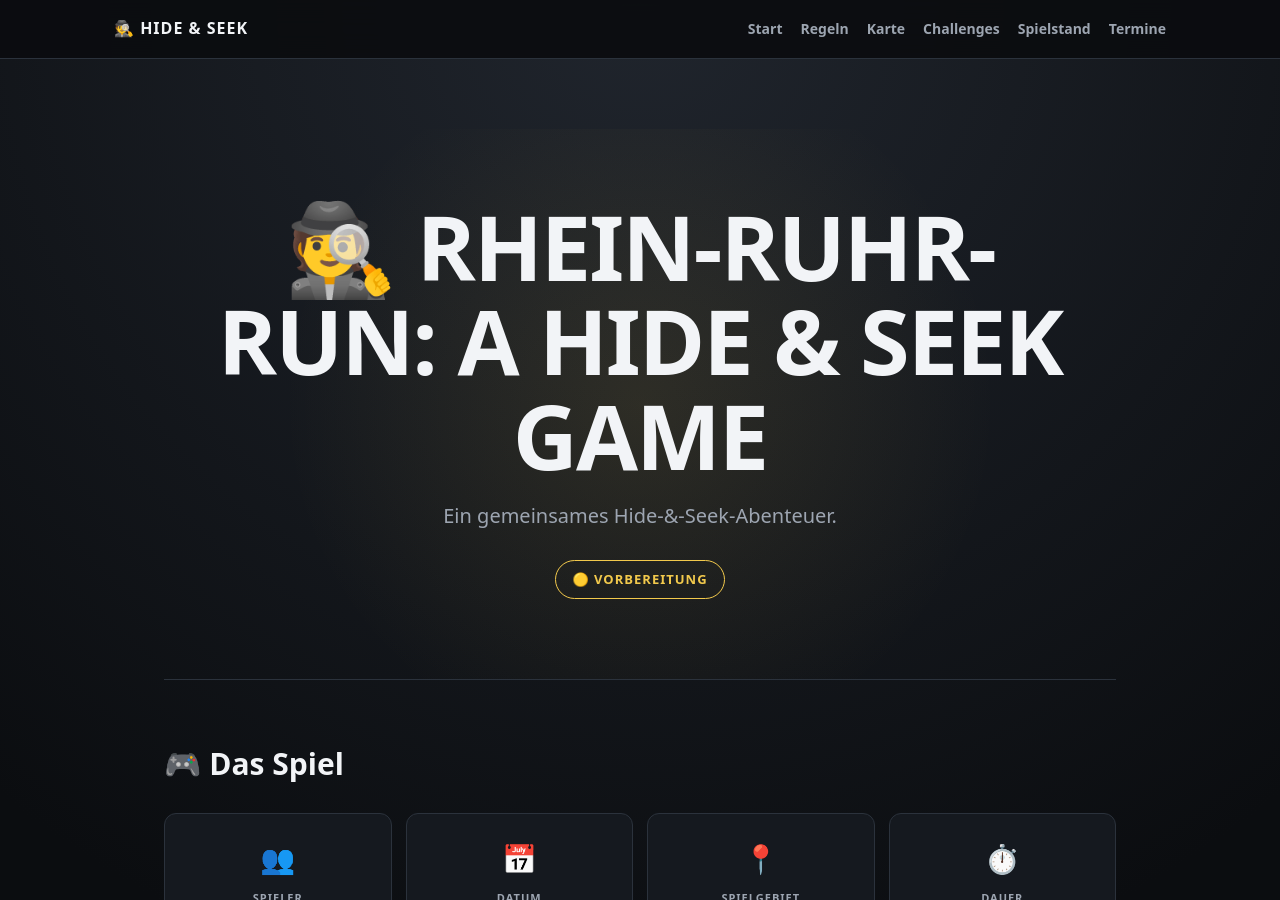
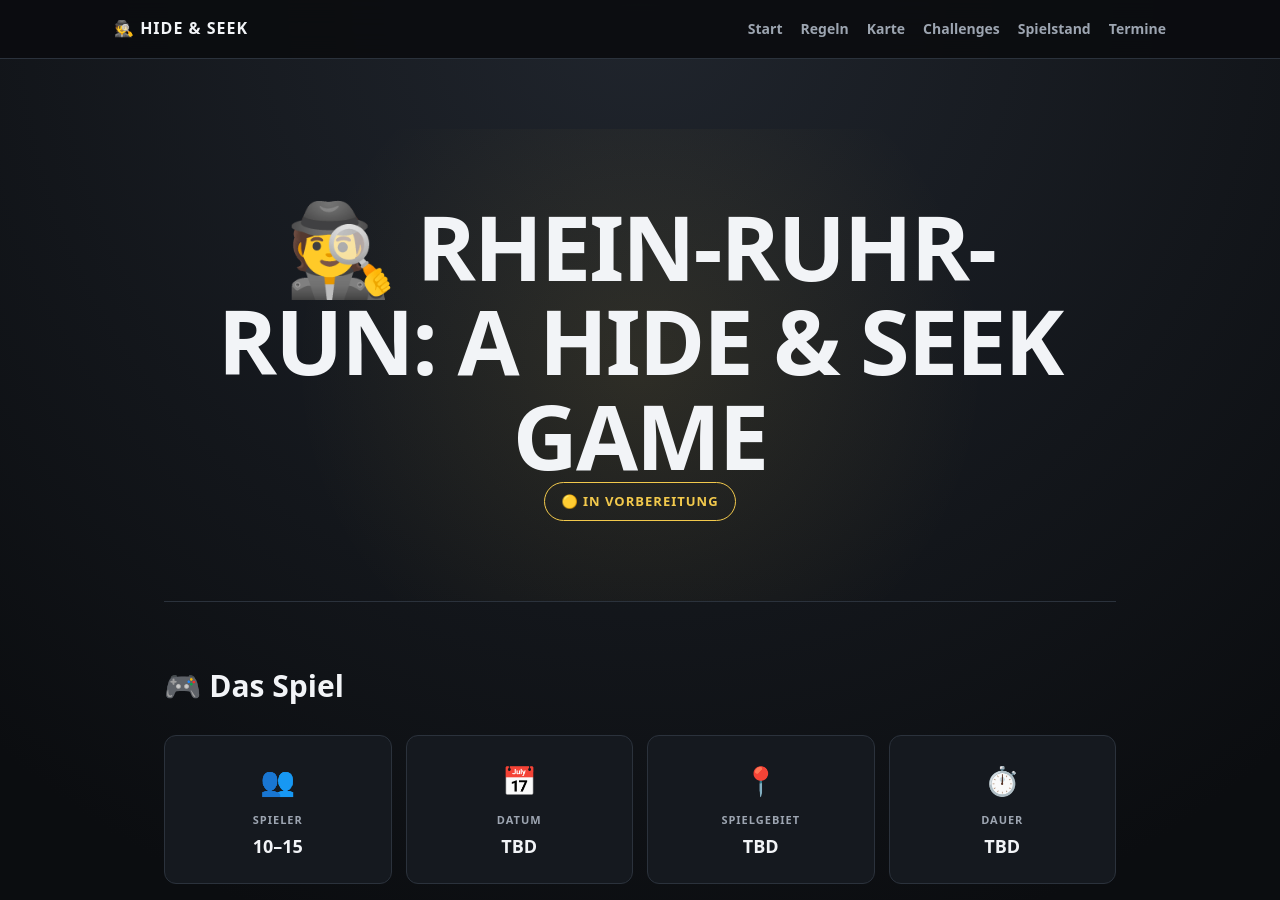
Before and after one commit to sacralo/hide-and-seek, a Jekyll site: the page built from docs/index.md, in a window 1280 px wide and 900 px high. Built offline with Jekyll 4.4.1, drawn with Linux system fonts in a browser that asks for light colours; our own code applies the rules of GitHub Pages for plain Markdown files.

Commit message:
Update index.md

```diff
--- a/docs/index.md
+++ b/docs/index.md
@@ -2,12 +2,9 @@
 
   <h1>🕵️ RHEIN-RUHR-RUN: A HIDE & SEEK GAME</h1>
 
-  <p class="hero-subtitle">
-    Ein gemeinsames Hide-&-Seek-Abenteuer.
-  </p>
 
   <div class="game-status">
-    🟡 VORBEREITUNG
+    🟡 IN VORBEREITUNG
   </div>
 
 </div>
```
